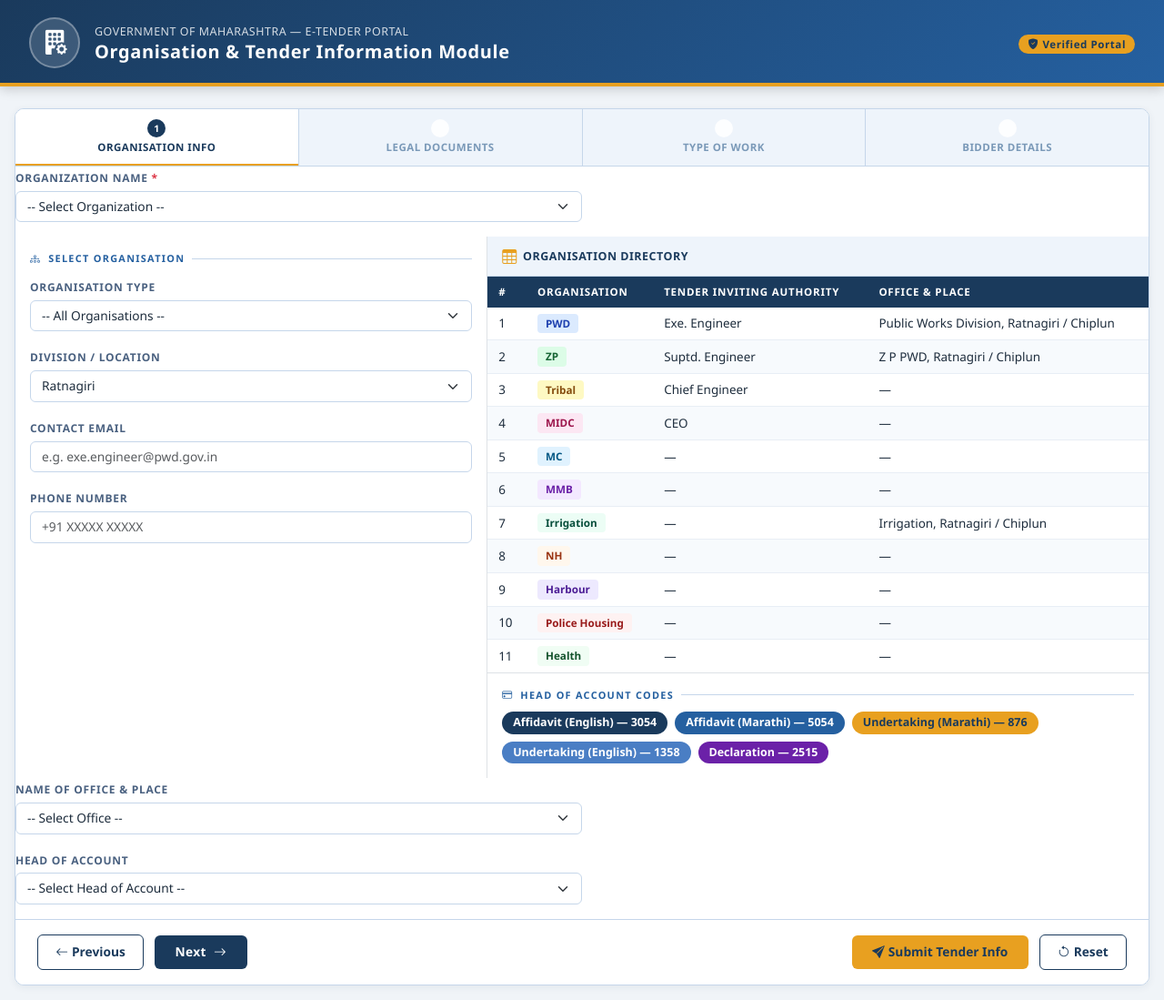
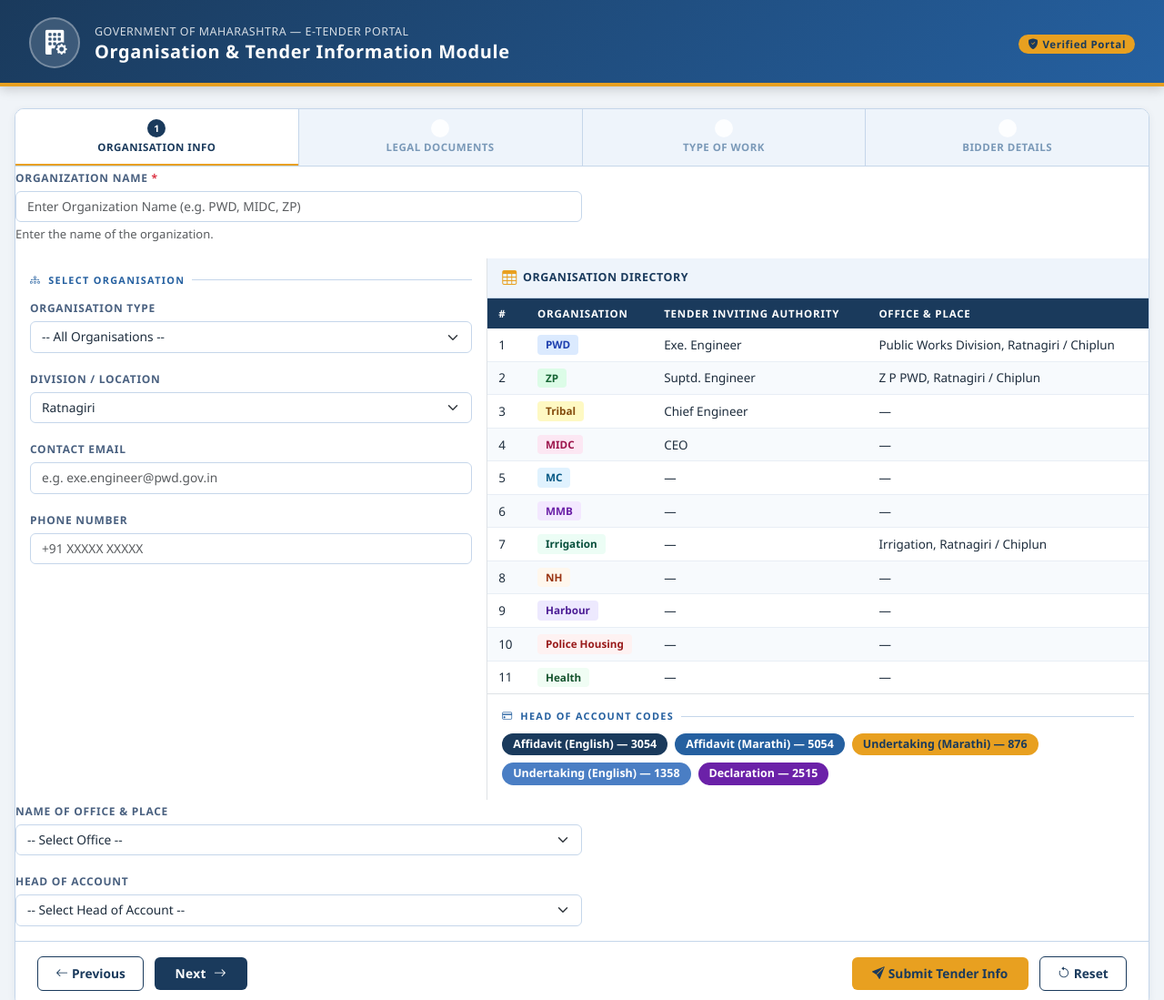
Before and after one commit to Hacked17/TendorManagementDemo, a plain HTML site: page 01_organization_info.html in a window 1280 px wide. Shown: the top 1099 px of the page at 91% size. Drawn offline with nearby package versions, Linux system fonts and the light colour scheme.

Commit message:
Update 01_organization_info.html

```diff
--- a/01_organization_info.html
+++ b/01_organization_info.html
@@ -383,42 +383,27 @@
         <div><span class="step-num">4</span></div>Bidder Details
       </div>
     </div>
-    <!-- Organization Name -->
+   <!-- Organization Name -->
 
 <div class="col-md-6 mb-3">
 
-    <label class="form-label fw-semibold">
+    <label for="organizationName" class="form-label fw-semibold">
         Organization Name
         <span class="text-danger">*</span>
     </label>
 
-    <select class="form-select" id="organizationName" required>
+    <input
+        type="text"
+        class="form-control"
+        id="organizationName"
+        name="organizationName"
+        placeholder="Enter Organization Name (e.g. PWD, MIDC, ZP)"
+        maxlength="100"
+        required>
 
-        <option value="">-- Select Organization --</option>
-
-        <option value="PWD">PWD</option>
-
-        <option value="ZP">Zilla Parishad (ZP)</option>
-
-        <option value="Tribal">Tribal</option>
-
-        <option value="MIDC">MIDC</option>
-
-        <option value="MC">Municipal Council (MC)</option>
-
-        <option value="MMB">MMB</option>
-
-        <option value="Irrigation">Irrigation</option>
-
-        <option value="NH">National Highway (NH)</option>
-
-        <option value="Harbour">Harbour</option>
-
-        <option value="Police Housing">Police Housing</option>
-
-        <option value="Health">Health Department</option>
-
-    </select>
+    <div class="form-text">
+        Enter the name of the organization.
+    </div>
 
 </div>
     <!-- TAB 1 — ORGANISATION INFO -->
```
